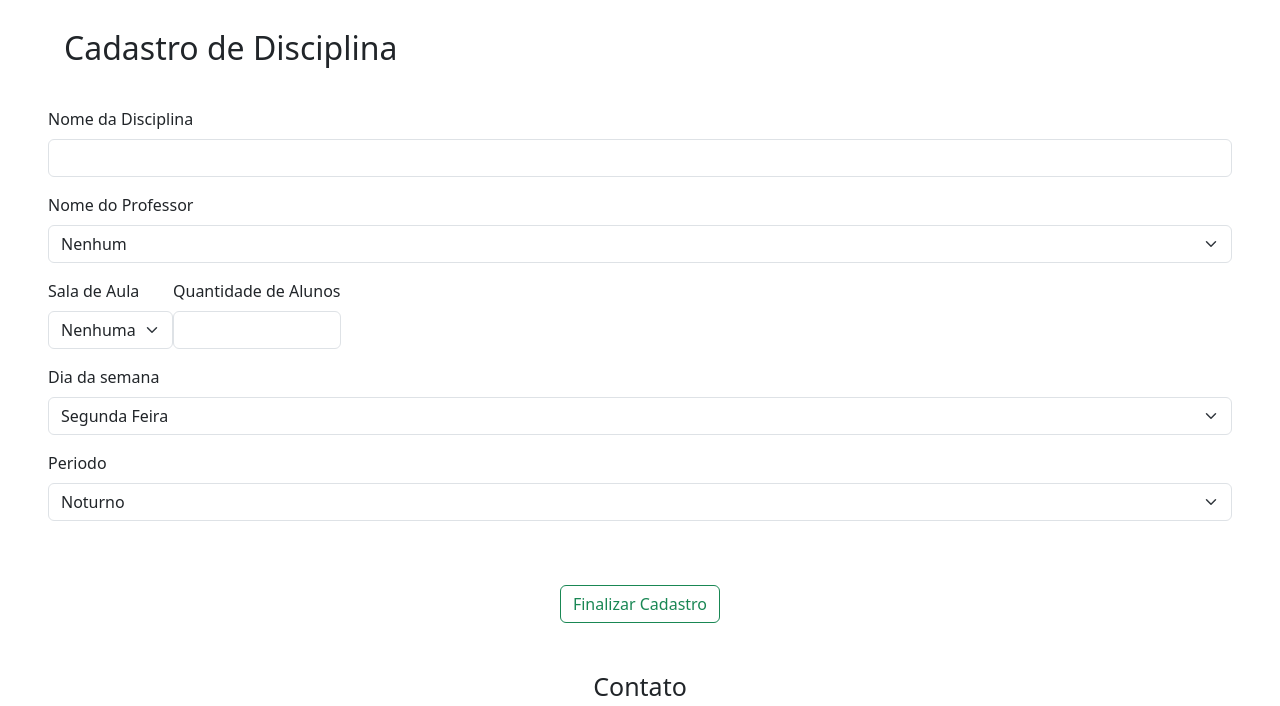
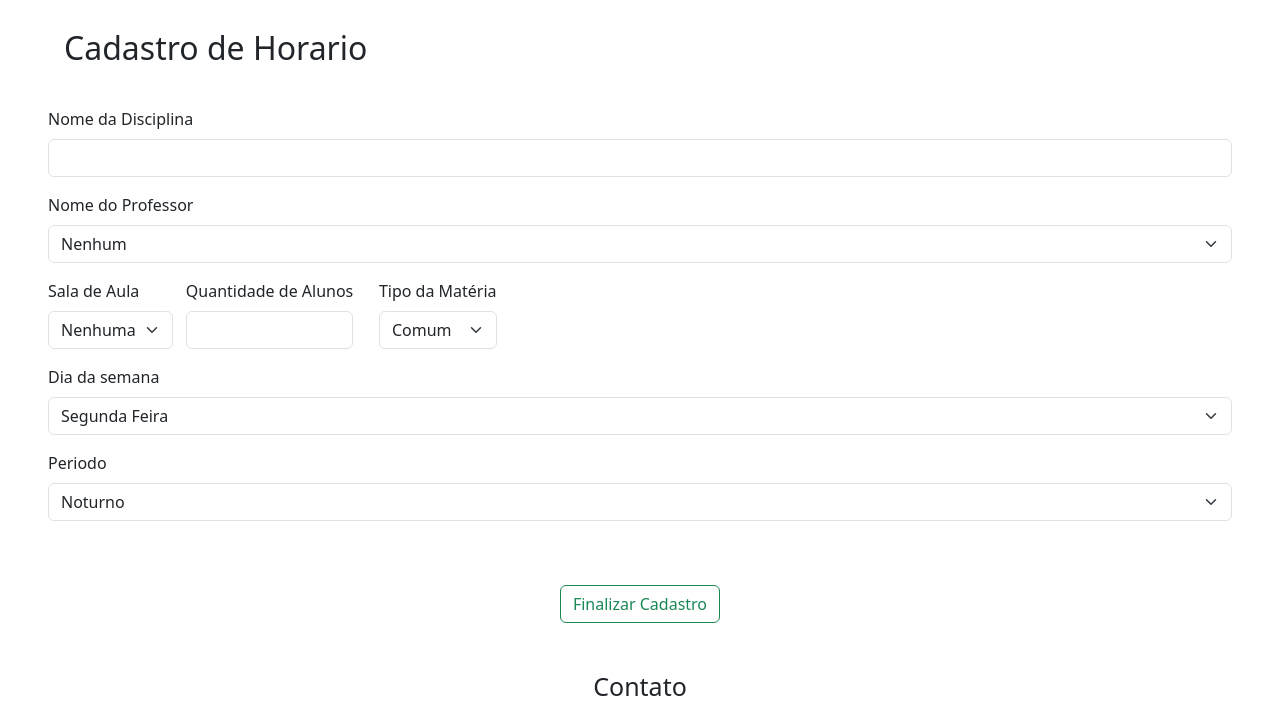
Before and after one commit to JohnnyBravo1644/Prototipo, a website: page frontend/src/views/cadastro-de-disciplina.html in a window 1280 px wide. Shown: the part 69-775 px from the top of the page. Drawn offline with nearby package versions, Linux system fonts and the light colour scheme; no server answers.

Commit message:
feat/Alterado o nome da pagina de Cadastro Disciplina para Cadastra Horario e adicionado um novo input de Tipo de Materia

```diff
--- a/frontend/src/css/formularios.css
+++ b/frontend/src/css/formularios.css
@@ -28,6 +28,8 @@
     display: inline-flex;
 }
 
+.formulario__caixa-organisacao-seletor{padding: 0em 1vw;}
+
 .quantidade-de-alunos{
     padding: 0px 10px;
 }
--- a/frontend/src/views/cadastro-de-disciplina.html
+++ b/frontend/src/views/cadastro-de-disciplina.html
@@ -11,7 +11,7 @@
 
     <link href="https://cdn.jsdelivr.net/npm/bootstrap@5.3.0-alpha3/dist/css/bootstrap.min.css" rel="stylesheet" integrity="sha384-KK94CHFLLe+nY2dmCWGMq91rCGa5gtU4mk92HdvYe+M/SXH301p5ILy+dN9+nJOZ" crossorigin="anonymous">
 
-    <title>Adicionar-Disciplina</title>
+    <title>Adicionar-Horario</title>
 </head>
 
 <body>
@@ -34,7 +34,7 @@
 
     <main>
 
-        <h1 class="conteiner__titulo">Cadastro de Disciplina</h1>
+        <h1 class="conteiner__titulo">Cadastro de Horario</h1>
 
         <section class="cadastrar-disciplina">
 
@@ -63,10 +63,19 @@
                         </select>
                     </div>
 
-                    <div class="mb-3">
+                    <div class="mb-3 formulario__caixa-organisacao-seletor">
                         <label class="formulario__label form-label">Quantidade de Alunos</label>
                         <input class="formulario__input form-control" id="quantidade-de-alunos" type="number" min="0" max="100">
                     </div>
+
+                    <div class="mb-3 formulario__caixa-organisacao-seletor">
+                        <label for="disabledSelect" class="formulario__label form-label">Tipo da Matéria</label>
+                        <select type="text" class="formulario__input form-select" id="disciplina-dia-semana">
+                            <option>Comum</option>
+                            <option>MIX</option>
+                        </select>
+                    </div>
+
 
                 </div>
 
```
